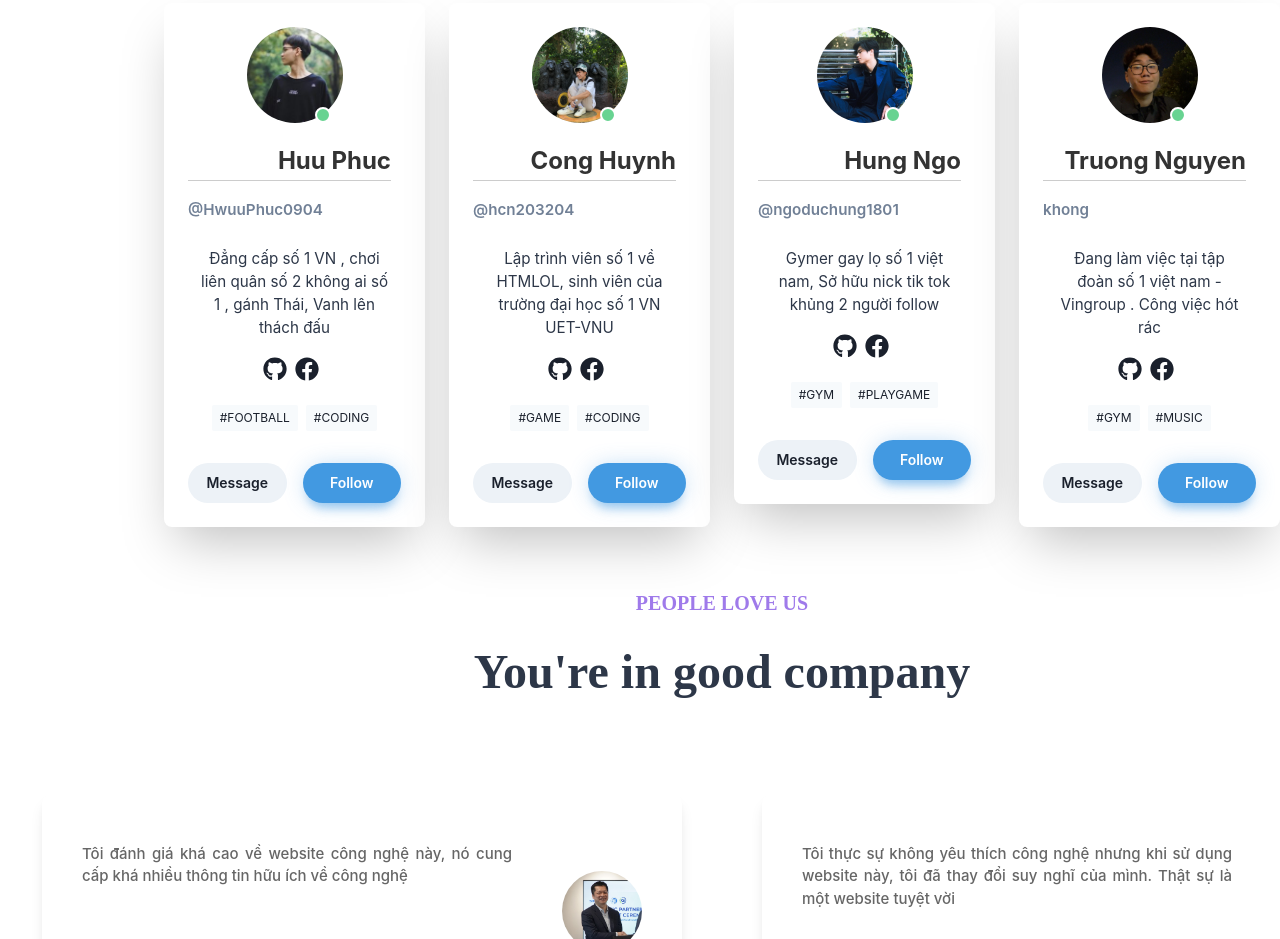
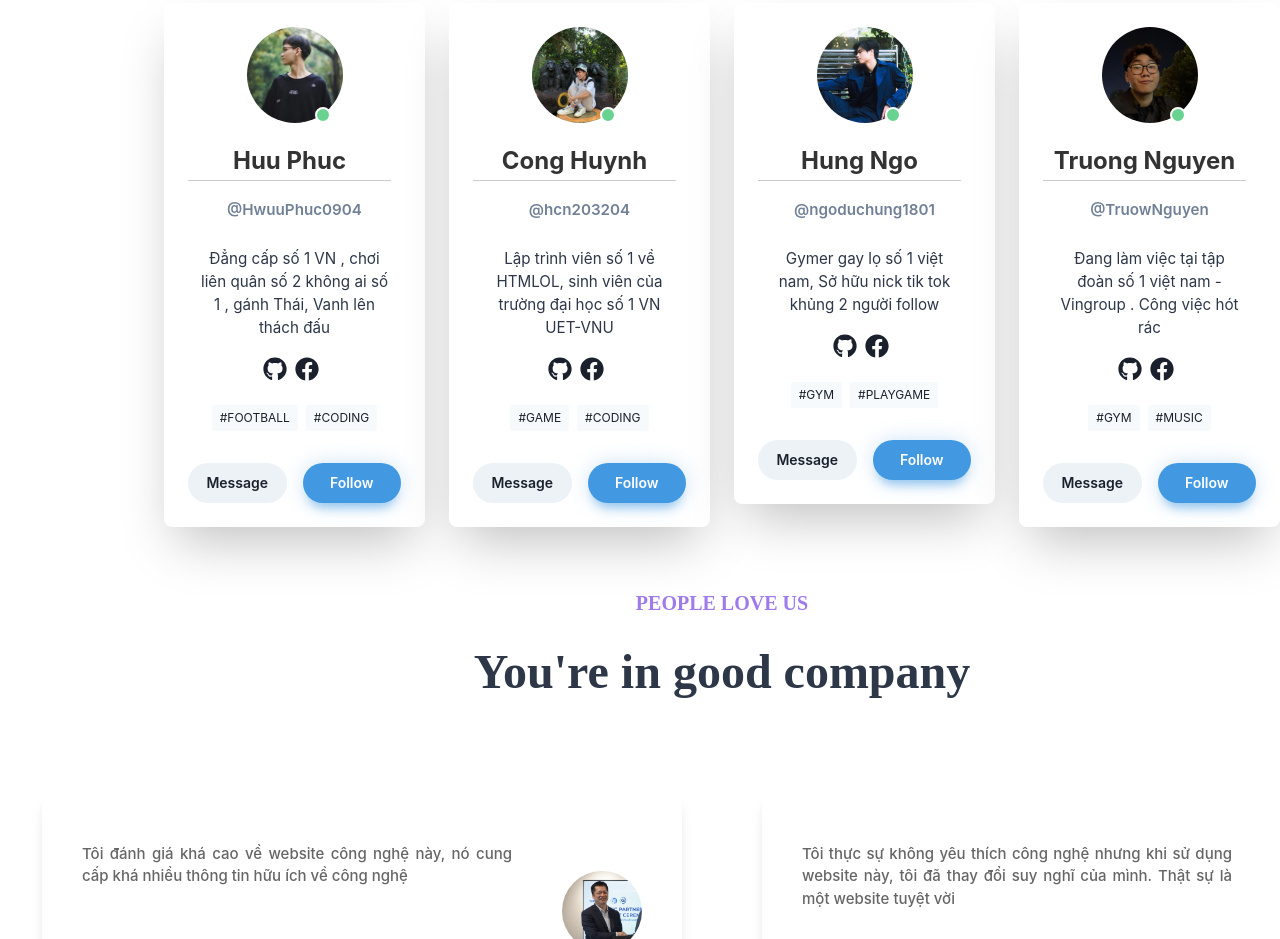
Before and after one commit to huynhnc203/blog-website, a React (Create React App) app in the folder front-end/: page / in a window 1280 px wide. Shown: the part 2580-3519 px from the top of the page. Built offline with nearby package versions, Linux system fonts and the light colour scheme.

Commit message:
fix profile card, update react-rouder-dom

```diff
--- a/front-end/src/App.js
+++ b/front-end/src/App.js
@@ -6,6 +6,7 @@ import LoginForm from "./Components/LoginForm/LoginForm";
 import NavBar from "./Components/Homepage/NavBar";
 import SignUpForm from "./Components/SignUpForm/SignUpForm";
 import BlogPage from "./Components/Page/BlogPage/BlogPage";
+import Sidebar from "./Components/SideBar/SideBar.tsx";
 
 //import cang trang moi vao day
 import AboutUs from './Components/Page/Aboutus';
@@ -29,7 +30,12 @@ function AppContent() {
     if (shouldHideNavbar !== hideNavbar) {
       setHideNavbar(shouldHideNavbar);
     }
+
+
+
   }, [location.pathname, hideNavbar]);
+
+
 
   return (
     <div className="App">
--- a/front-end/src/Components/Homepage/HomepageFour/DevelopmentTeam.jsx
+++ b/front-end/src/Components/Homepage/HomepageFour/DevelopmentTeam.jsx
@@ -14,7 +14,7 @@ const DevelopmentTeam = () => {
         { name: "Huu Phuc", title: phuctitle, github: "@HwuuPhuc0904", hobby1: "football" , hobby2: "coding" , imgsrc : "phuc.jpg" , githublink: "https://github.com/HwuuPhuc0904" , facebooklink: "https://www.facebook.com/profile.php?id=100022445330487"},
         { name: "Cong Huynh", title: huynhtitle,github: "@hcn203204", hobby1: "game" , hobby2: "coding" , imgsrc : "huynh.jpg" , githublink: "https://github.com/hnc203204" , facebooklink: "https://www.facebook.com/Bii.20032306"},
         { name: "Hung Ngo", title: hungtitle,github: "@ngoduchung1801", hobby1: "gym", hobby2: "playgame" , imgsrc: "hunggay.jpg" , githublink: "https://github.com/ngoduchung1801" , facebooklink: "https://www.facebook.com/helios.ndh" },
-        { name: "Truong Nguyen", title: truongtitle,github: "khong", hobby1: "gym" ,hobby2: "music", imgsrc: "truong.jpg" , githublink: "" , facebooklink: "https://www.facebook.com/profile.php?id=100013502353806"},
+        { name: "Truong Nguyen", title: truongtitle,github: "@TruowNguyen", hobby1: "gym" ,hobby2: "music", imgsrc: "truong.jpg" , githublink: "https://github.com/TruowNguyen" , facebooklink: "https://www.facebook.com/profile.php?id=100013502353806"},
       ];
     return(
         <>
--- a/front-end/src/Components/Homepage/HomepageFour/ProfileCard.jsx
+++ b/front-end/src/Components/Homepage/HomepageFour/ProfileCard.jsx
@@ -43,10 +43,10 @@ import {
               right: 3,
             }}
           />
-          <Heading fontSize={'2xl'} fontFamily={'body'}>
+          <Heading fontSize={'2xl'} fontFamily={'body'} textAlign="center">
             {name}
           </Heading>
-          <Text fontWeight={600} color={'gray.500'} mb={4}>
+          <Text fontWeight={600} color={'gray.500'} mb={4} textAlign="center">
             {github}
           </Text>
           <Text
--- a/front-end/src/Components/SideBar/SideBar.tsx
+++ b/front-end/src/Components/SideBar/SideBar.tsx
@@ -6,7 +6,6 @@ import {
   Flex,
   Icon,
   useColorModeValue,
-  Link,
   Drawer,
   DrawerContent,
   Text,
@@ -24,17 +23,19 @@ import {
 } from 'react-icons/fi';
 import { IconType } from 'react-icons';
 import { ReactText } from 'react';
+import {Link} from 'react-router-dom'
 
 interface LinkItemProps {
   name: string;
   icon: IconType;
+  path: string;
 }
 const LinkItems: Array<LinkItemProps> = [
-  { name: 'Home', icon: FiHome },
-  { name: 'Trending', icon: FiTrendingUp },
-  { name: 'Explore', icon: FiCompass },
-  { name: 'Write', icon: FiStar },
-  { name: 'Notification', icon: FiSettings },
+  { name: 'Home', icon: FiHome, path: '/'},
+  { name: 'Trending', icon: FiTrendingUp, path: '/Trending'},
+  { name: 'Explore', icon: FiCompass, path: '/AboutUs' },
+  { name: 'Write', icon: FiStar, path: '/write' },
+  { name: 'Notification', icon: FiSettings, path: '/Notification' },
 ];
 
 export default function Sidebar() {
@@ -59,7 +60,7 @@ const SidebarContent = () => {
         <CloseButton display={{ base: 'flex', md: 'none' }} />
       </Flex>
       {LinkItems.map((link) => (
-        <NavItem key={link.name} icon={link.icon}>
+        <NavItem key={link.name} icon={link.icon} path={link.path} >
           {link.name}
         </NavItem>
       ))}
@@ -70,10 +71,11 @@ const SidebarContent = () => {
 interface NavItemProps extends FlexProps {
   icon: IconType;
   children: ReactText;
+  path: string
 }
-const NavItem = ({ icon, children, ...rest }: NavItemProps) => {
+const NavItem = ({ icon, children,path,  ...rest }: NavItemProps) => {
   return (
-    <Link href="#" style={{ textDecoration: 'none' }} _focus={{ boxShadow: 'none' }}>
+    <Link to={path} style={{ textDecoration: 'none' }}>
       <Flex
         align="center"
         p="4"
@@ -98,6 +100,6 @@ const NavItem = ({ icon, children, ...rest }: NavItemProps) => {
         )}
         {children}
       </Flex>
-    </Link>
+      </Link>
   );
 };
--- a/front-end/src/index.js
+++ b/front-end/src/index.js
@@ -4,7 +4,6 @@ import 'bootstrap/dist/css/bootstrap.min.css';
 import { ChakraProvider } from '@chakra-ui/react';
 
 import App from './App';
-import { BrowserRouter } from 'react-router-dom';
 
 const root = ReactDOM.createRoot(document.getElementById('root'));
 root.render(
```
